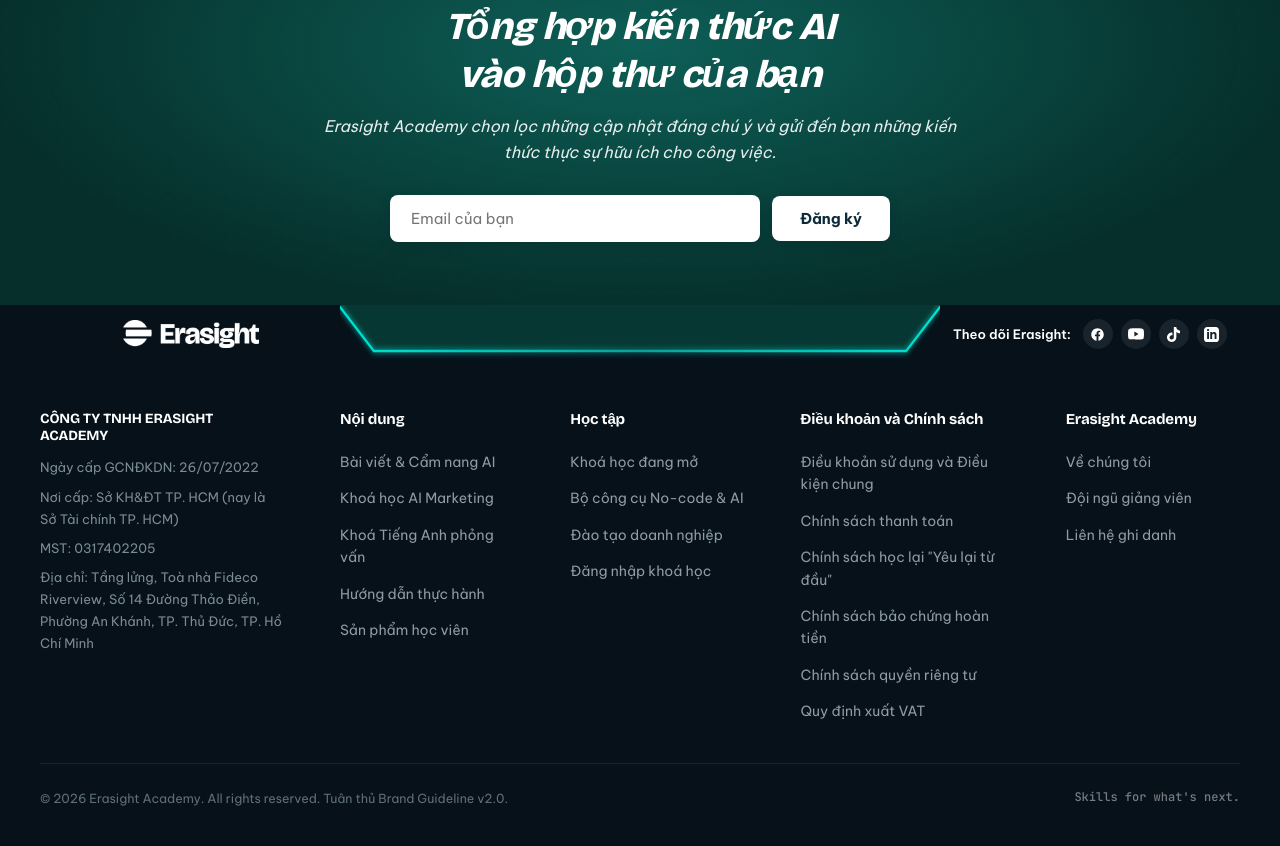
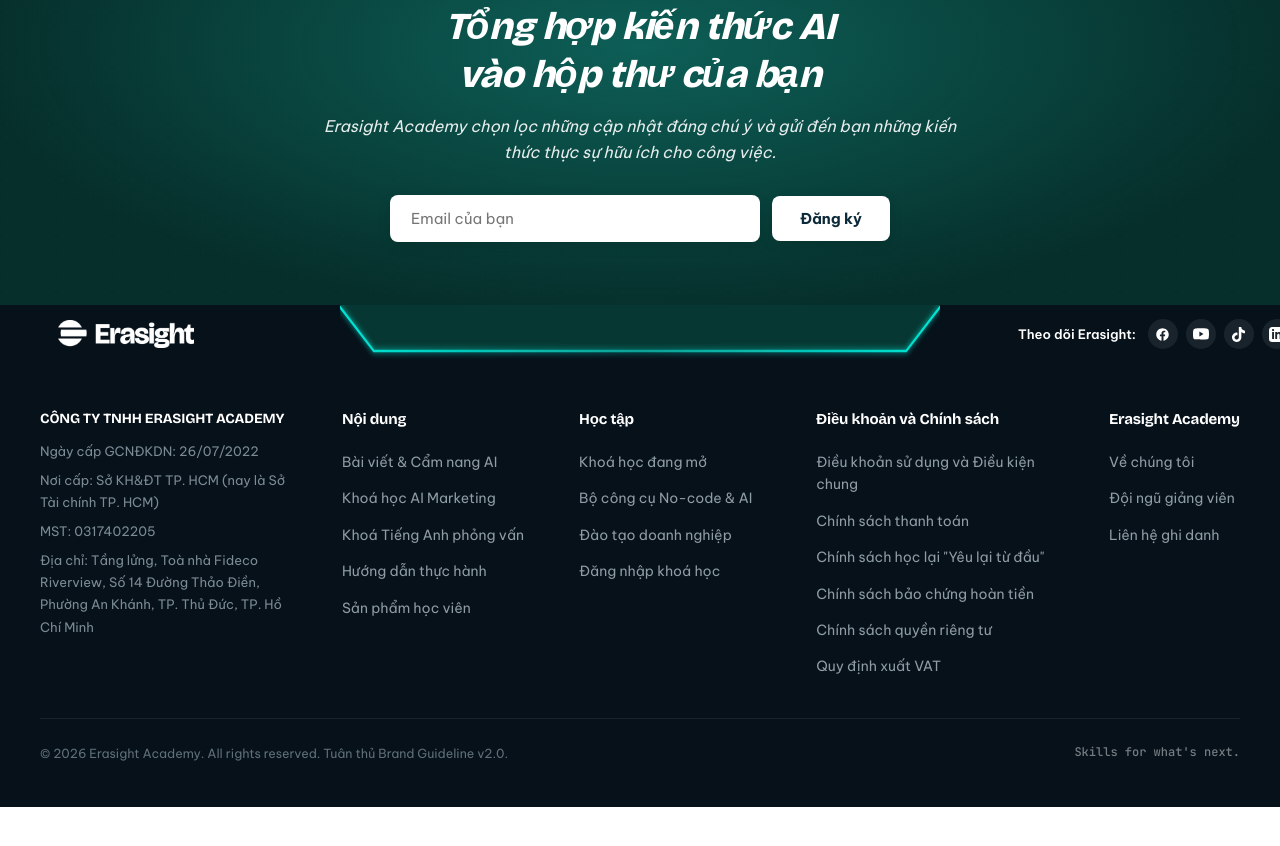
Before and after one commit to Peter-Parker12/Erasight-Edu, a plain HTML site: page index.html in a window 1280 px wide. Shown: the part 8183-9029 px from the top of the page. After the commit the page ends 8990 px from the top, so only its background shows below. Drawn offline with nearby package versions, Linux system fonts and the light colour scheme.

Commit message:
fix(footer): center 5-column content block with 0px difference between left and right margins

```diff
--- a/assets/css/header-footer.css
+++ b/assets/css/header-footer.css
@@ -593,7 +593,7 @@
 
 /* Logo di dời theo hướng mũi tên và căn chính giữa cánh trái (lấy center) */
 .footer-notch-brand {
-  width: calc(50% - 300px);
+  width: calc(50% - 430px);
   display: flex;
   align-items: center;
   justify-content: center;
@@ -628,7 +628,7 @@
 
 /* Cụm theo dõi di dời theo hướng mũi tên và căn chính giữa cánh phải (lấy center) */
 .footer-notch-social {
-  width: calc(50% - 300px);
+  width: calc(50% - 430px);
   display: flex;
   align-items: center;
   justify-content: center;
@@ -720,9 +720,15 @@
 
 .footer-grid-5col {
   display: grid;
-  grid-template-columns: 1.4fr 1fr 1fr 1.2fr 1fr;
-  gap: 56px;
+  grid-template-columns: 1.35fr 1fr 1fr 1.3fr auto;
+  gap: 52px;
   align-items: start;
+  max-width: 1240px;
+  margin: 0 auto;
+}
+
+.footer-col:last-child {
+  justify-self: end;
 }
 
 @media (max-width: 1080px) {
@@ -791,6 +797,9 @@
   color: #5F6F79;
   flex-wrap: wrap;
   gap: 12px;
+  max-width: 1240px;
+  margin-left: auto;
+  margin-right: auto;
 }
 
 .footer-mono-badge {
```
